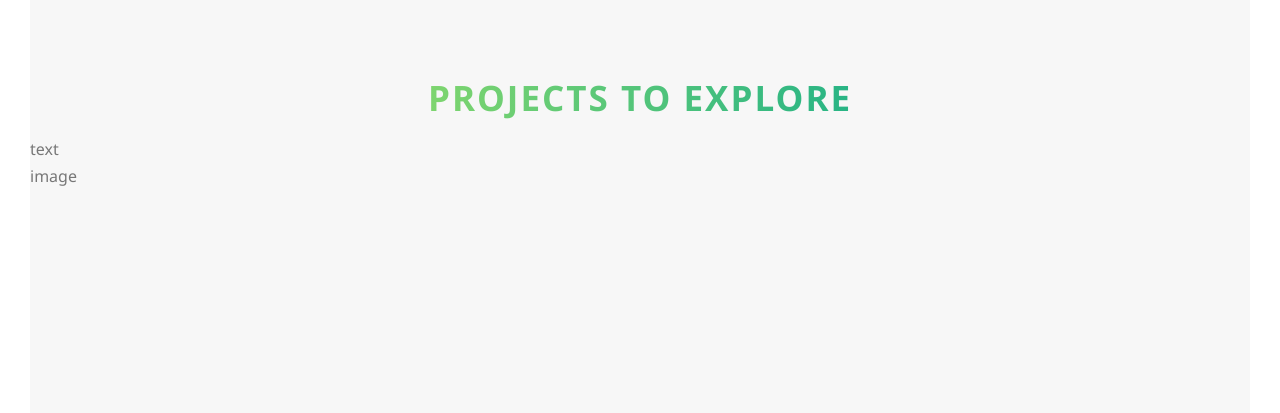
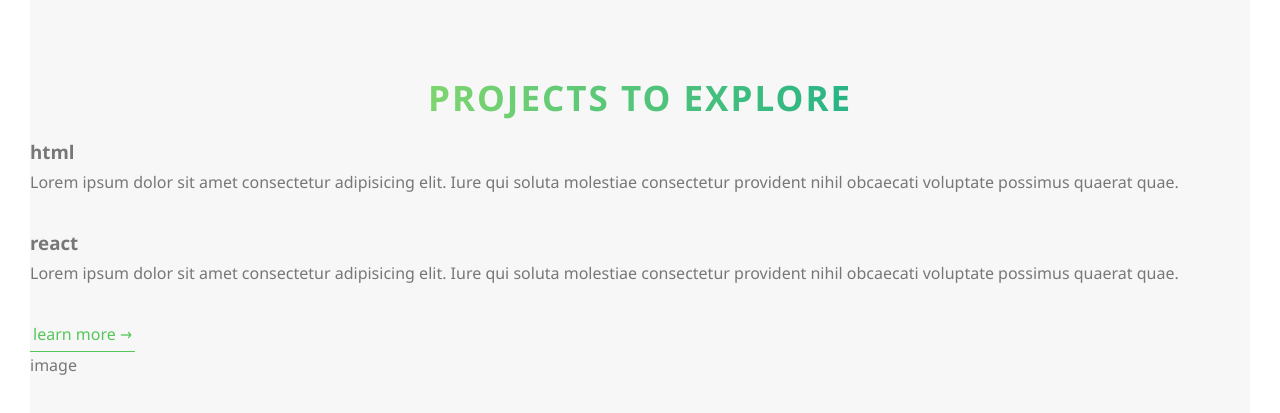
Before and after one commit to bazrar/my-site, a website: page index.html in a window 1280 px wide. Shown: the part 812-1225 px from the top of the page. Drawn offline with Linux system fonts and the light colour scheme.

Commit message:
text-btn, section-pt-2

```diff
--- a/index.html
+++ b/index.html
@@ -26,7 +26,21 @@
           <h2 class="heading-secondary">Projects to explore</h2>
         </div>
         <div class="row">
-          <div class="col-1-of-2">text</div>
+          <div class="col-1-of-2">
+            <h3 class="heading-teritary mb-2">html</h3>
+            <p class="paragraph">
+              Lorem ipsum dolor sit amet consectetur adipisicing elit. Iure qui
+              soluta molestiae consectetur provident nihil obcaecati voluptate
+              possimus quaerat quae.
+            </p>
+            <h3 class="heading-teritary mb-2">react</h3>
+            <p class="paragraph">
+              Lorem ipsum dolor sit amet consectetur adipisicing elit. Iure qui
+              soluta molestiae consectetur provident nihil obcaecati voluptate
+              possimus quaerat quae.
+            </p>
+            <a href="#" class="btn-text">learn more &rarr;</a>
+          </div>
           <div class="col-1-of-2">image</div>
         </div>
       </section>
--- a/scss/base/_typography.scss
+++ b/scss/base/_typography.scss
@@ -52,6 +52,19 @@ body {
   }
 }
 
+.heading-tertiary {
+  font-size: 1.6rem;
+  font-weight: 700;
+  text-transform: uppercase;
+}
+
+.paragraph {
+  font-size: 1.6rem;
+  &:not(last-child) {
+    margin-bottom: 3rem;
+  }
+}
+
 // .hero-title {
 //   font-family: "Fredoka One", cursive;
 //   font-size: 10rem;
--- a/scss/base/_utils.scss
+++ b/scss/base/_utils.scss
@@ -2,6 +2,9 @@
   text-align: center;
 }
 
+.mb-2 {
+  margin-bottom: 0.2rem;
+}
 .mb-8 {
   margin-bottom: 0.8rem;
 }
--- a/scss/components/_buttons.scss
+++ b/scss/components/_buttons.scss
@@ -49,3 +49,27 @@
   animation: moveInBottom 0.5s ease-out 0.75s;
   animation-fill-mode: backwards;
 }
+
+.btn-text {
+  &:link,
+  &:visited {
+    font-size: 1.6rem;
+    color: $color-primary;
+    display: inline-block;
+    text-decoration: none;
+    border-bottom: 1px solid $color-primary;
+    padding: 3px;
+    transition: all 0.2s;
+  }
+
+  &:hover {
+    background-color: $color-primary;
+    color: $color-white;
+    transform: translateY(-2px);
+    box-shadow: 0 1rem 2rem rgba($color-black, 0.2);
+  }
+  &:active {
+    transform: translateY(0);
+    box-shadow: 0 1rem 2rem rgba($color-black, 0.2);
+  }
+}
```
Also changed, not shown: scss/main.css, 1 other file.
